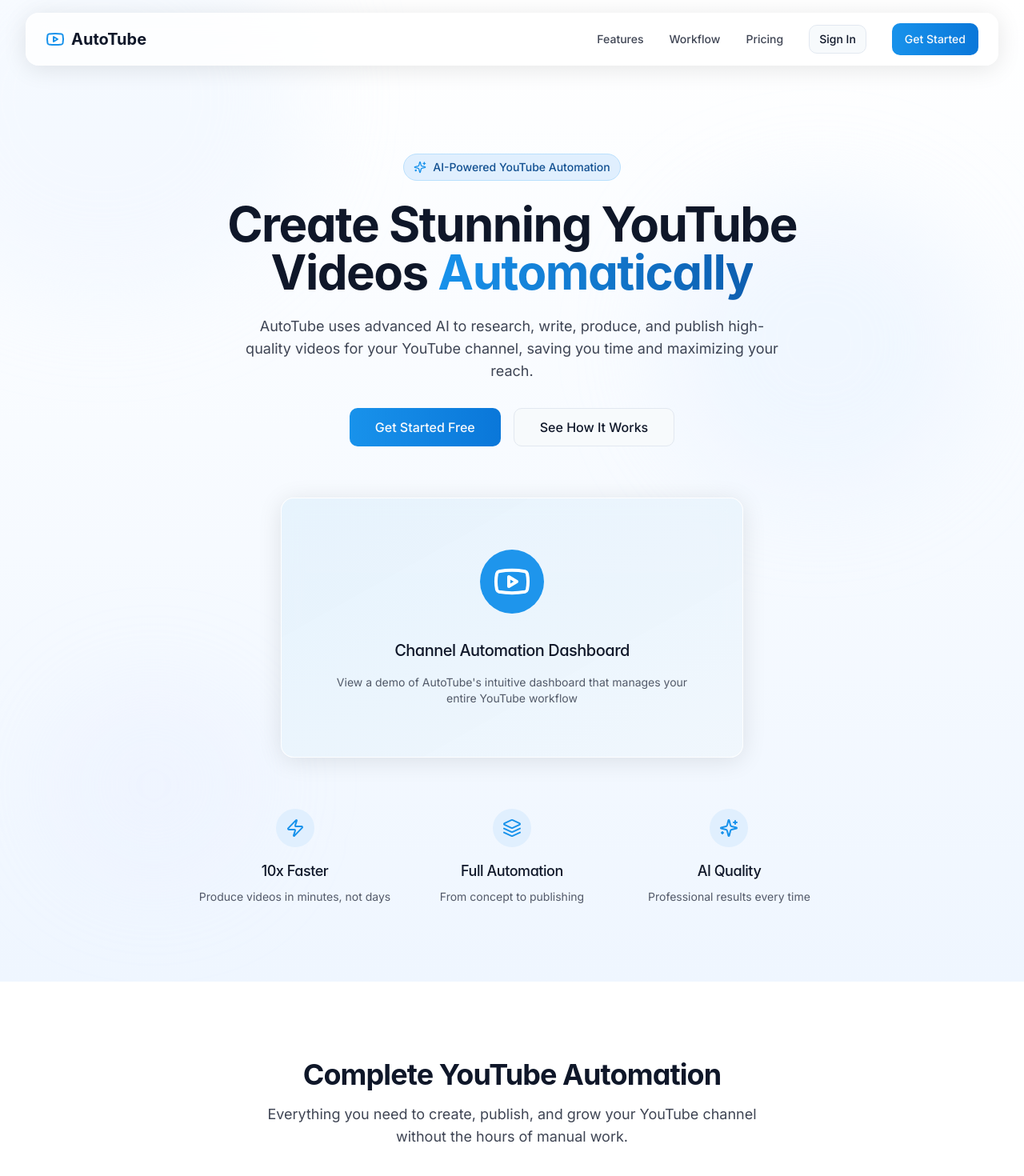
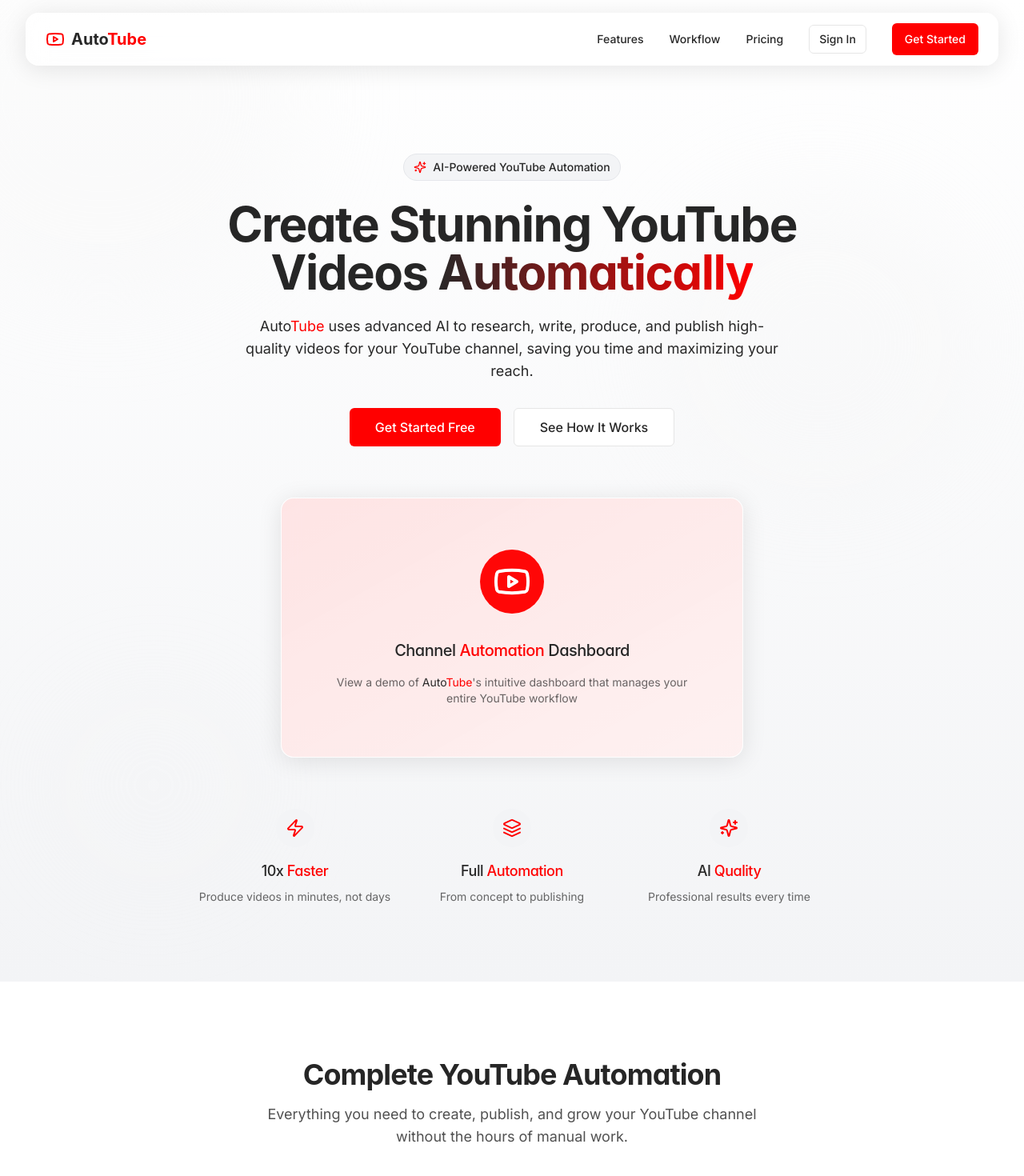
Before and after one commit to Baki39/autovideo-genius, a React (Vite) app: page / in a window 1280 px wide. Shown: the top 1470 px of the page at 80% size. Built offline with nearby package versions, Linux system fonts and the light colour scheme; a web font is replaced by a local one.

Commit message:
Implement YouTube theme
This commit implements a two-color theme (red and black) for the application text, inspired by the YouTube color scheme.  The specific implementation details of how text is styled are not included in this commit message.

```diff
--- a/src/components/header.tsx
+++ b/src/components/header.tsx
@@ -31,11 +31,11 @@ export const Header = () => {
         <div className="max-w-7xl mx-auto px-4 sm:px-6 flex items-center justify-between h-16">
           <div className="flex items-center">
             <a href="#" className="flex items-center gap-2">
-              <div className="text-autotube-500 flex items-center">
+              <div className="text-youtube-red flex items-center">
                 <Youtube className="h-6 w-6" />
               </div>
-              <span className="font-display font-bold text-xl text-foreground">
-                AutoTube
+              <span className="font-display font-bold text-xl youtube-logo">
+                <span>Auto</span><span>Tube</span>
               </span>
             </a>
           </div>
@@ -44,26 +44,28 @@ export const Header = () => {
           <nav className="hidden md:flex items-center space-x-8">
             <a
               href="#features"
-              className="text-sm font-medium text-foreground/80 hover:text-foreground transition-colors"
+              className="text-sm font-medium text-youtube-black hover:text-foreground transition-colors"
             >
               Features
             </a>
             <a
               href="#workflow"
-              className="text-sm font-medium text-foreground/80 hover:text-foreground transition-colors"
+              className="text-sm font-medium text-youtube-black hover:text-foreground transition-colors"
             >
               Workflow
             </a>
             <a
               href="#pricing"
-              className="text-sm font-medium text-foreground/80 hover:text-foreground transition-colors"
+              className="text-sm font-medium text-youtube-black hover:text-foreground transition-colors"
             >
               Pricing
             </a>
             <Button variant="outline" size="sm">
               Sign In
             </Button>
-            <Button className="button-gradient">Get Started</Button>
+            <Button className="bg-youtube-red hover:bg-youtube-darkred text-white">
+              Get Started
+            </Button>
           </nav>
 
           {/* Mobile menu toggle */}
@@ -90,21 +92,21 @@ export const Header = () => {
           <nav className="flex flex-col space-y-4">
             <a
               href="#features"
-              className="text-sm font-medium text-foreground/80 hover:text-foreground transition-colors"
+              className="text-sm font-medium text-youtube-black hover:text-foreground transition-colors"
               onClick={() => setMobileMenuOpen(false)}
             >
               Features
             </a>
             <a
               href="#workflow"
-              className="text-sm font-medium text-foreground/80 hover:text-foreground transition-colors"
+              className="text-sm font-medium text-youtube-black hover:text-foreground transition-colors"
               onClick={() => setMobileMenuOpen(false)}
             >
               Workflow
             </a>
             <a
               href="#pricing"
-              className="text-sm font-medium text-foreground/80 hover:text-foreground transition-colors"
+              className="text-sm font-medium text-youtube-black hover:text-foreground transition-colors"
               onClick={() => setMobileMenuOpen(false)}
             >
               Pricing
@@ -113,7 +115,9 @@ export const Header = () => {
               <Button variant="outline" size="sm" className="w-full">
                 Sign In
               </Button>
-              <Button className="button-gradient w-full">Get Started</Button>
+              <Button className="bg-youtube-red hover:bg-youtube-darkred text-white w-full">
+                Get Started
+              </Button>
             </div>
           </nav>
         </BlurCard>
--- a/src/components/hero-section.tsx
+++ b/src/components/hero-section.tsx
@@ -7,20 +7,20 @@ import { Youtube, Layers, Sparkles, Zap } from "lucide-react";
 
 export const HeroSection = () => {
   return (
-    <section className="relative pt-24 overflow-hidden bg-gradient-to-b from-white to-blue-50 dark:from-gray-900 dark:to-gray-950">
+    <section className="relative pt-24 overflow-hidden bg-gradient-to-b from-white to-gray-100 dark:from-youtube-darkblack dark:to-youtube-black">
       {/* Background elements */}
       <div className="absolute inset-0 overflow-hidden">
-        <div className="absolute -top-[10%] -left-[10%] w-[40%] h-[40%] rounded-full bg-autotube-100/30 dark:bg-autotube-950/20 blur-3xl"></div>
-        <div className="absolute top-[20%] right-[5%] w-[30%] h-[30%] rounded-full bg-blue-100/30 dark:bg-blue-900/10 blur-3xl"></div>
-        <div className="absolute bottom-[10%] left-[5%] w-[20%] h-[20%] rounded-full bg-indigo-100/20 dark:bg-indigo-900/10 blur-3xl"></div>
+        <div className="absolute -top-[10%] -left-[10%] w-[40%] h-[40%] rounded-full bg-gray-100/30 dark:bg-youtube-red/5 blur-3xl"></div>
+        <div className="absolute top-[20%] right-[5%] w-[30%] h-[30%] rounded-full bg-gray-100/30 dark:bg-youtube-red/5 blur-3xl"></div>
+        <div className="absolute bottom-[10%] left-[5%] w-[20%] h-[20%] rounded-full bg-gray-100/20 dark:bg-youtube-red/5 blur-3xl"></div>
       </div>
 
       <div className="section-container relative z-10 pb-16 md:pb-24">
         <div className="flex flex-col items-center text-center">
           <RevealAnimation>
-            <div className="inline-flex items-center px-3 py-1.5 mb-6 rounded-full bg-autotube-100 dark:bg-autotube-900/40 border border-autotube-200 dark:border-autotube-800">
-              <Sparkles className="w-4 h-4 mr-2 text-autotube-500" />
-              <span className="text-sm font-medium text-autotube-800 dark:text-autotube-300">
+            <div className="inline-flex items-center px-3 py-1.5 mb-6 rounded-full bg-gray-100 dark:bg-youtube-black/40 border border-gray-200 dark:border-youtube-red/20">
+              <Sparkles className="w-4 h-4 mr-2 text-youtube-red" />
+              <span className="text-sm font-medium text-youtube-black dark:text-white">
                 AI-Powered YouTube Automation
               </span>
             </div>
@@ -34,8 +34,8 @@ export const HeroSection = () => {
           </RevealAnimation>
 
           <RevealAnimation delay={200}>
-            <p className="text-lg text-foreground/80 mb-8 max-w-2xl">
-              AutoTube uses advanced AI to research, write, produce, and publish
+            <p className="text-lg text-youtube-black dark:text-white/80 mb-8 max-w-2xl">
+              <span className="text-youtube-black dark:text-white">Auto</span><span className="text-youtube-red">Tube</span> uses advanced AI to research, write, produce, and publish
               high-quality videos for your YouTube channel, saving you time and
               maximizing your reach.
             </p>
@@ -43,7 +43,7 @@ export const HeroSection = () => {
 
           <RevealAnimation delay={300}>
             <div className="flex flex-col sm:flex-row gap-4 mb-16">
-              <Button className="button-gradient h-12 px-8 text-base">
+              <Button className="bg-youtube-red hover:bg-youtube-darkred text-white h-12 px-8 text-base">
                 Get Started Free
               </Button>
               <Button variant="outline" className="h-12 px-8 text-base">
@@ -54,16 +54,16 @@ export const HeroSection = () => {
 
           <RevealAnimation delay={400}>
             <BlurCard className="w-full max-w-5xl aspect-[16/9] rounded-2xl overflow-hidden transition-all">
-              <div className="w-full h-full bg-gradient-to-br from-autotube-500/10 to-autotube-600/5 flex items-center justify-center">
+              <div className="w-full h-full bg-gradient-to-br from-youtube-red/10 to-youtube-red/5 flex items-center justify-center">
                 <div className="p-16 flex flex-col items-center justify-center gap-4">
-                  <div className="rounded-full bg-autotube-500 p-4 mb-4 animate-pulse-subtle">
+                  <div className="rounded-full bg-youtube-red p-4 mb-4 animate-pulse-subtle">
                     <Youtube className="h-12 w-12 text-white" />
                   </div>
                   <h3 className="text-xl font-medium">
-                    Channel Automation Dashboard
+                    <span className="text-youtube-black dark:text-white">Channel </span><span className="text-youtube-red">Automation</span> Dashboard
                   </h3>
-                  <p className="text-sm text-foreground/70 text-center max-w-md">
-                    View a demo of AutoTube's intuitive dashboard that manages your entire YouTube workflow
+                  <p className="text-sm text-youtube-black/70 dark:text-white/70 text-center max-w-md">
+                    View a demo of <span className="text-youtube-black dark:text-white">Auto</span><span className="text-youtube-red">Tube</span>'s intuitive dashboard that manages your entire YouTube workflow
                   </p>
                 </div>
               </div>
@@ -73,29 +73,29 @@ export const HeroSection = () => {
           <RevealAnimation delay={500}>
             <div className="mt-16 grid grid-cols-1 md:grid-cols-3 gap-8 w-full max-w-4xl">
               <div className="flex flex-col items-center text-center">
-                <div className="flex items-center justify-center w-12 h-12 rounded-full bg-autotube-100 dark:bg-autotube-900/40 mb-4">
-                  <Zap className="w-6 h-6 text-autotube-500" />
+                <div className="flex items-center justify-center w-12 h-12 rounded-full bg-gray-100 dark:bg-youtube-black/40 mb-4">
+                  <Zap className="w-6 h-6 text-youtube-red" />
                 </div>
-                <h3 className="text-lg font-medium mb-2">10x Faster</h3>
-                <p className="text-sm text-foreground/70">
+                <h3 className="text-lg font-medium mb-2"><span className="text-youtube-black dark:text-white">10x </span><span className="text-youtube-red">Faster</span></h3>
+                <p className="text-sm text-youtube-black/70 dark:text-white/70">
                   Produce videos in minutes, not days
                 </p>
               </div>
               <div className="flex flex-col items-center text-center">
-                <div className="flex items-center justify-center w-12 h-12 rounded-full bg-autotube-100 dark:bg-autotube-900/40 mb-4">
-                  <Layers className="w-6 h-6 text-autotube-500" />
+                <div className="flex items-center justify-center w-12 h-12 rounded-full bg-gray-100 dark:bg-youtube-black/40 mb-4">
+                  <Layers className="w-6 h-6 text-youtube-red" />
                 </div>
-                <h3 className="text-lg font-medium mb-2">Full Automation</h3>
-                <p className="text-sm text-foreground/70">
+                <h3 className="text-lg font-medium mb-2"><span className="text-youtube-black dark:text-white">Full </span><span className="text-youtube-red">Automation</span></h3>
+                <p className="text-sm text-youtube-black/70 dark:text-white/70">
                   From concept to publishing
                 </p>
               </div>
               <div className="flex flex-col items-center text-center">
-                <div className="flex items-center justify-center w-12 h-12 rounded-full bg-autotube-100 dark:bg-autotube-900/40 mb-4">
-                  <Sparkles className="w-6 h-6 text-autotube-500" />
+                <div className="flex items-center justify-center w-12 h-12 rounded-full bg-gray-100 dark:bg-youtube-black/40 mb-4">
+                  <Sparkles className="w-6 h-6 text-youtube-red" />
                 </div>
-                <h3 className="text-lg font-medium mb-2">AI Quality</h3>
-                <p className="text-sm text-foreground/70">
+                <h3 className="text-lg font-medium mb-2"><span className="text-youtube-black dark:text-white">AI </span><span className="text-youtube-red">Quality</span></h3>
+                <p className="text-sm text-youtube-black/70 dark:text-white/70">
                   Professional results every time
                 </p>
               </div>
--- a/src/components/ui/blur-card.tsx
+++ b/src/components/ui/blur-card.tsx
@@ -17,7 +17,7 @@ export const BlurCard = ({
   return (
     <div
       className={cn(
-        "rounded-2xl bg-white/80 dark:bg-gray-950/50 backdrop-blur-md border border-white/20 dark:border-white/10 shadow-glass overflow-hidden transition-all duration-300",
+        "rounded-2xl bg-white/80 dark:bg-youtube-black/50 backdrop-blur-md border border-white/20 dark:border-white/10 shadow-glass overflow-hidden transition-all duration-300",
         hoverEffect && "hover:shadow-glass-strong hover:-translate-y-1",
         className
       )}
--- a/src/index.css
+++ b/src/index.css
@@ -8,83 +8,83 @@
 
 @layer base {
   :root {
-    --background: 210 50% 98%;
-    --foreground: 222 47% 11%;
+    --background: 0 0% 100%;
+    --foreground: 0 0% 15%;
 
     --card: 0 0% 100%;
-    --card-foreground: 222 47% 11%;
+    --card-foreground: 0 0% 15%;
 
     --popover: 0 0% 100%;
-    --popover-foreground: 222 47% 11%;
+    --popover-foreground: 0 0% 15%;
 
-    --primary: 210 100% 51%;
-    --primary-foreground: 210 40% 98%;
+    --primary: 0 100% 50%;
+    --primary-foreground: 0 0% 100%;
 
-    --secondary: 210 40% 96.1%;
-    --secondary-foreground: 222 47% 11.2%;
+    --secondary: 0 0% 15%;
+    --secondary-foreground: 0 0% 100%;
 
-    --muted: 210 40% 96.1%;
-    --muted-foreground: 215.4 16.3% 46.9%;
+    --muted: 0 0% 96%;
+    --muted-foreground: 0 0% 45%;
 
-    --accent: 210 40% 96.1%;
-    --accent-foreground: 222 47% 11.2%;
+    --accent: 0 0% 96%;
+    --accent-foreground: 0 0% 15%;
 
-    --destructive: 0 84.2% 60.2%;
-    --destructive-foreground: 210 40% 98%;
+    --destructive: 0 84% 60%;
+    --destructive-foreground: 0 0% 100%;
 
-    --border: 214.3 31.8% 91.4%;
-    --input: 214.3 31.8% 91.4%;
-    --ring: 222.2 84% 4.9%;
+    --border: 0 0% 90%;
+    --input: 0 0% 90%;
+    --ring: 0 0% 15%;
 
-    --radius: 0.75rem;
+    --radius: 0.5rem;
 
     --sidebar-background: 0 0% 98%;
-    --sidebar-foreground: 240 5.3% 26.1%;
-    --sidebar-primary: 240 5.9% 10%;
+    --sidebar-foreground: 0 0% 25%;
+    --sidebar-primary: 0 0% 10%;
     --sidebar-primary-foreground: 0 0% 98%;
-    --sidebar-accent: 240 4.8% 95.9%;
-    --sidebar-accent-foreground: 240 5.9% 10%;
-    --sidebar-border: 220 13% 91%;
-    --sidebar-ring: 217.2 91.2% 59.8%;
+    --sidebar-accent: 0 0% 96%;
+    --sidebar-accent-foreground: 0 0% 10%;
+    --sidebar-border: 0 0% 90%;
+    --sidebar-ring: 0 0% 15%;
   }
 
   .dark {
-    --background: 222 47% 11%;
-    --foreground: 210 40% 98%;
+    --background: 0 0% 7%;
+    --foreground: 0 0% 98%;
 
-    --card: 222 47% 11%;
-    --card-foreground: 210 40% 98%;
+    --card: 0 0% 7%;
+    --card-foreground: 0 0% 98%;
 
-    --popover: 222 47% 11%;
-    --popover-foreground: 210 40% 98%;
+    --popover: 0 0% 7%;
+    --popover-foreground: 0 0% 98%;
 
-    --primary: 210 100% 51%;
-    --primary-foreground: 222 47% 11%;
+    --primary: 0 100% 50%;
+    --primary-foreground: 0 0% 100%;
 
-    --secondary: 217.2 32.6% 17.5%;
-    --secondary-foreground: 210 40% 98%;
+    --secondary: 0 0% 15%;
+    --secondary-foreground: 0 0% 98%;
 
-    --muted: 217.2 32.6% 17.5%;
-    --muted-foreground: 215 20.2% 65.1%;
+    --muted: 0 0% 15%;
+    --muted-foreground: 0 0% 65%;
 
-    --accent: 217.2 32.6% 17.5%;
-    --accent-foreground: 210 40% 98%;
+    --accent: 0 0% 15%;
+    --accent-foreground: 0 0% 98%;
 
-    --destructive: 0 62.8% 30.6%;
-    --destructive-foreground: 210 40% 98%;
+    --destructive: 0 62% 30%;
+    --destructive-foreground: 0 0% 98%;
 
-    --border: 217.2 32.6% 17.5%;
-    --input: 217.2 32.6% 17.5%;
-    --ring: 212.7 26.8% 83.9%;
+    --border: 0 0% 20%;
+    --input: 0 0% 20%;
+    --ring: 0 0% 83%;
 
-    --sidebar-background: 240 5.9% 10%;
-    --sidebar-foreground: 240 4.8% 95.9%;
-    --sidebar-primary: 224.3 76.3% 48%;
+    --sidebar-background: 0 0% 10%;
+    --sidebar-foreground: 0 0% 95%;
+    --sidebar-primary: 0 100% 50%;
     --sidebar-primary-foreground: 0 0% 100%;
-    --sidebar-accent: 240 3.7% 15.9%;
-    --sidebar-accent-foreground: 240 4.8% 95.9%;
-    --sidebar-border: 240 3.7% 15.9%;
-    --sidebar-ring: 217.2 91.2% 59.8%;
+    --sidebar-accent: 0 0% 16%;
+    --sidebar-accent-foreground: 0 0% 96%;
+    --sidebar-border: 0 0% 16%;
+    --sidebar-ring: 0 0% 83%;
   }
 }
 
@@ -141,10 +141,22 @@
   }
 
   .button-gradient {
-    @apply bg-gradient-to-r from-autotube-500 to-autotube-600 hover:from-autotube-600 hover:to-autotube-700 transition-all duration-300;
+    @apply bg-youtube-red hover:bg-youtube-darkred transition-all duration-300;
   }
 
   .text-gradient {
-    @apply bg-clip-text text-transparent bg-gradient-to-r from-autotube-500 to-autotube-700;
+    @apply bg-clip-text text-transparent bg-gradient-to-r from-youtube-black to-youtube-red;
+  }
+
+  .youtube-logo {
+    @apply text-black dark:text-white;
+  }
+
+  .youtube-logo span:first-child {
+    @apply text-youtube-black dark:text-white;
+  }
+
+  .youtube-logo span:last-child {
+    @apply text-youtube-red;
   }
 }
--- a/tailwind.config.ts
+++ b/tailwind.config.ts
@@ -1,4 +1,3 @@
-
 import type { Config } from "tailwindcss";
 
 export default {
@@ -63,19 +62,14 @@ export default {
 					border: 'hsl(var(--sidebar-border))',
 					ring: 'hsl(var(--sidebar-ring))'
 				},
-				// Custom colors
-				autotube: {
-					'50': '#f0f7ff',
-					'100': '#e0effe',
-					'200': '#bae0fd',
-					'300': '#7ec7fc',
-					'400': '#3aa9f8',
-					'500': '#1892eb',
-					'600': '#0a77d9',
-					'700': '#0d5eaf',
-					'800': '#125091',
-					'900': '#154577',
-					'950': '#0f2b4a',
+				youtube: {
+					red: '#ff0000',
+					darkred: '#cc0000',
+					black: '#282828',
+					darkblack: '#0f0f0f',
+					lightblack: '#333333',
+					gray: '#aaaaaa',
+					lightgray: '#f8f8f8',
 				}
 			},
 			borderRadius: {
```
